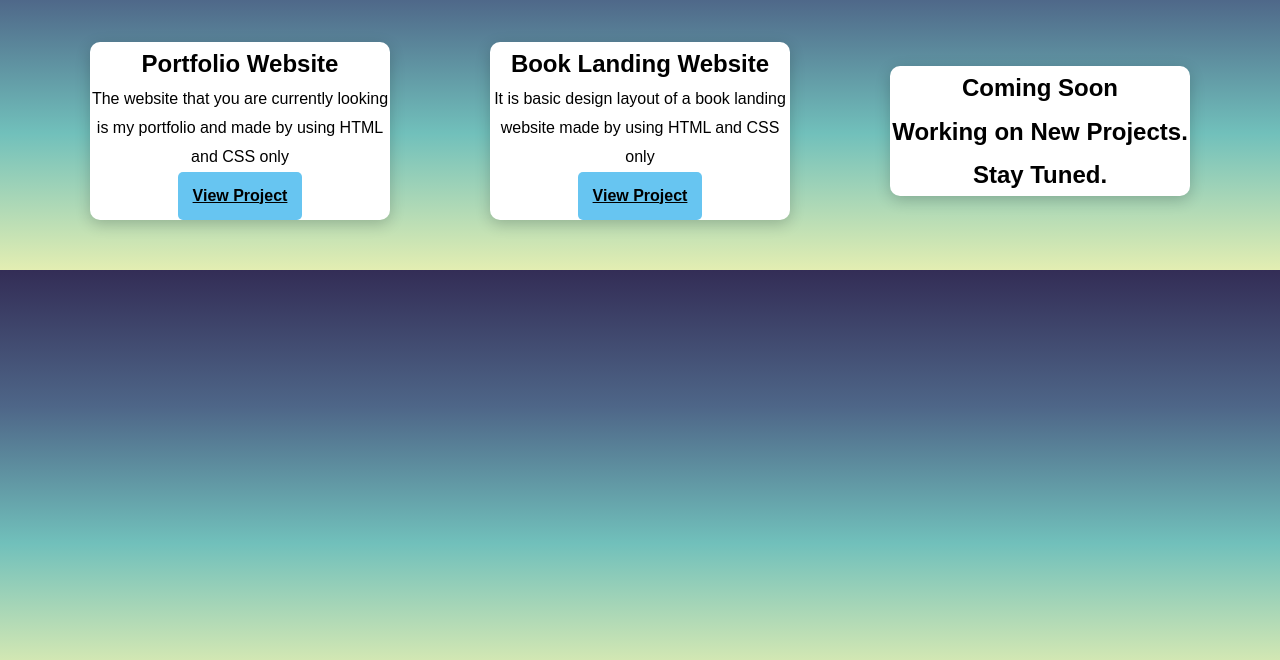
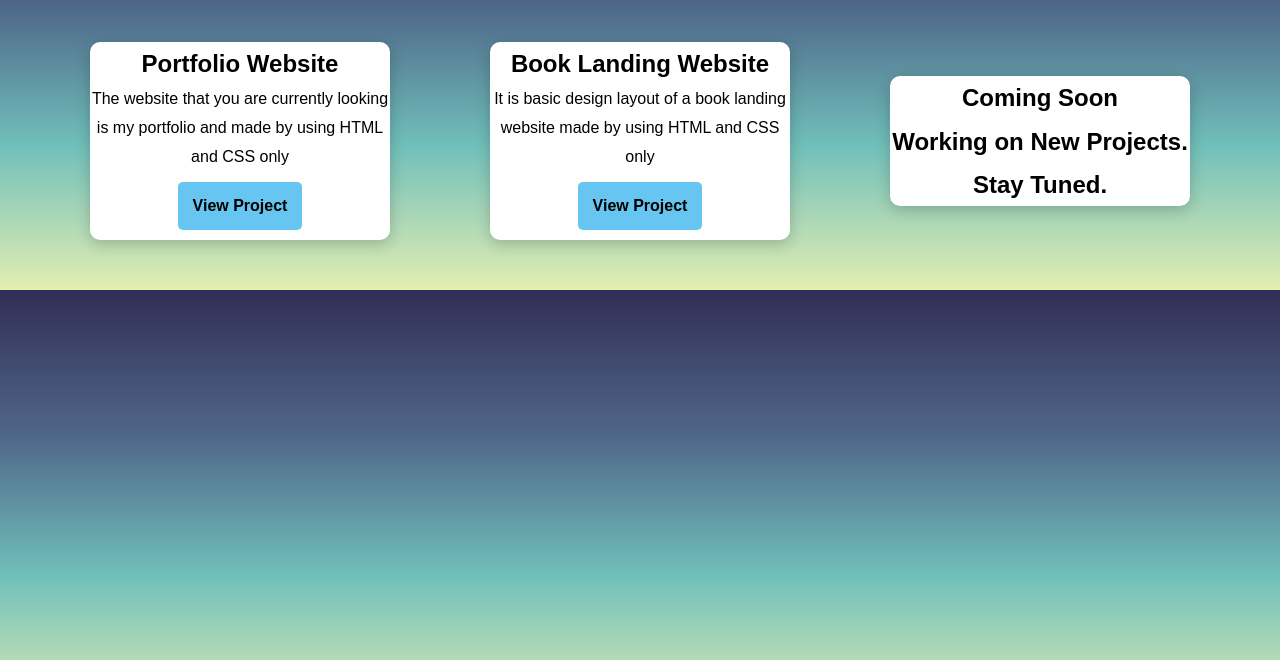
Before and after one commit to hotaprateek06/portfolio, a plain HTML site: page project.html in a window 1280 px wide. Shown: the part 140-800 px from the top of the page. Drawn offline with Linux system fonts and the light colour scheme.

Commit message:
Update style.css

```diff
--- a/style.css
+++ b/style.css
@@ -78,6 +78,9 @@ h2{
   display: inline-block;
   padding: 10px 15px;
   border-radius: 5px;
+    text-decoration: none;
+  margin-top:10px;
+  margin-bottom: 10px;
 }
 .btn:hover{
   background-color: #ffdf00;
```
